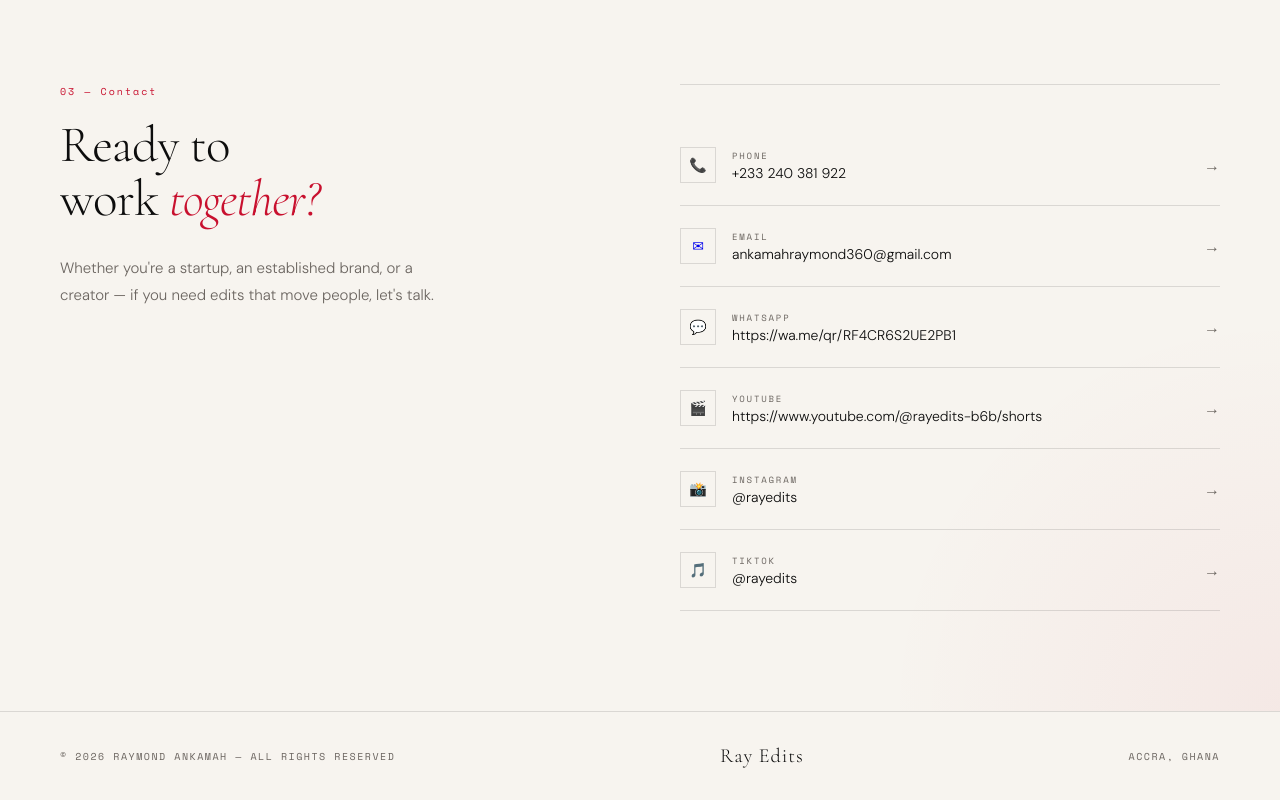
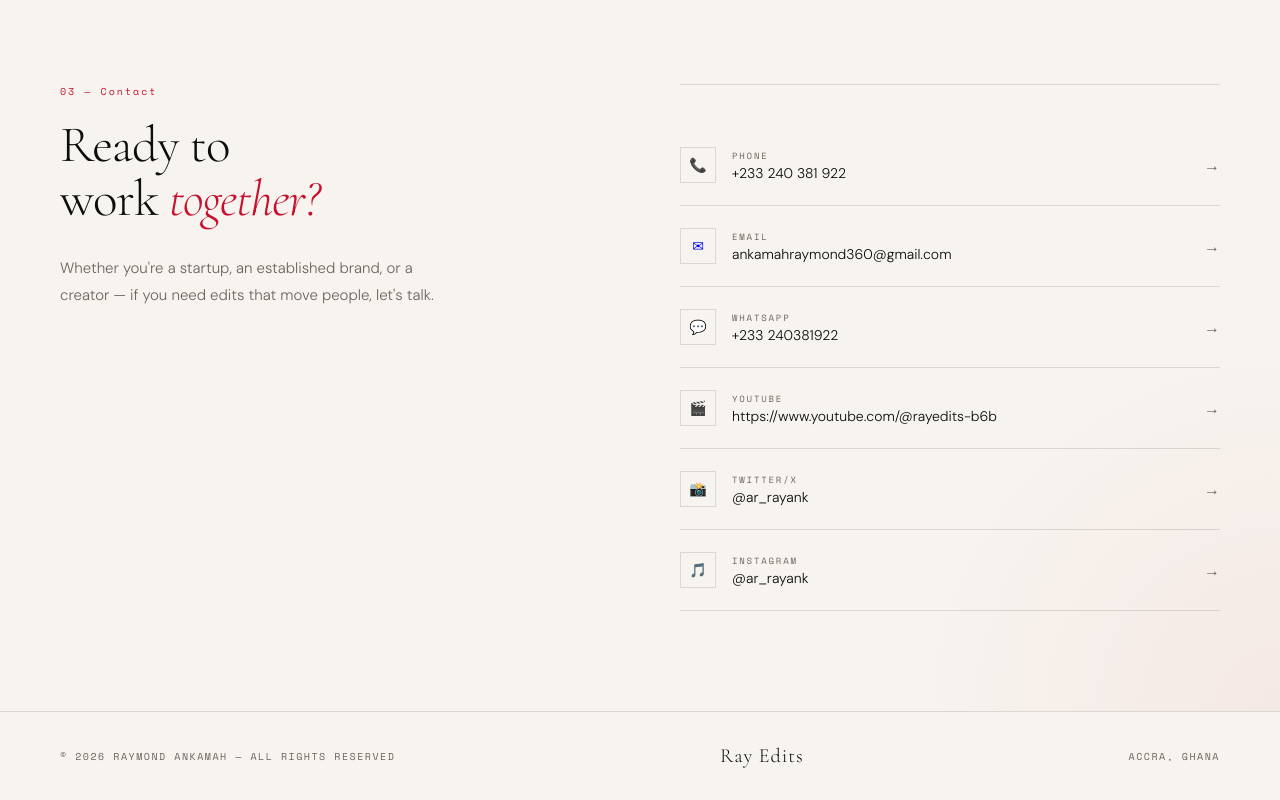
Before and after one commit to Raygamus/ray-edits-professional, a plain HTML site: page index.html in a window 1280 px wide. Shown: the part 2487-3287 px from the top of the page. Drawn offline with nearby package versions, Linux system fonts and the light colour scheme.

Commit message:
Update index.html

```diff
--- a/index.html
+++ b/index.html
@@ -766,7 +766,7 @@
           <div class="contact-link-icon">💬</div>
           <div>
             <div class="contact-link-platform">WhatsApp</div>
-            <div class="contact-link-value">https://wa.me/qr/RF4CR6S2UE2PB1</div>
+            <div class="contact-link-value"> +233 240381922</div>
           </div>
         </div>
         <span class="contact-arrow">→</span>
@@ -776,7 +776,7 @@
           <div class="contact-link-icon">🎬</div>
           <div>
             <div class="contact-link-platform">YouTube</div>
-            <div class="contact-link-value">https://www.youtube.com/@rayedits-b6b/shorts</div>
+            <div class="contact-link-value">https://www.youtube.com/@rayedits-b6b</div>
           </div>
         </div>
         <span class="contact-arrow">→</span>
@@ -785,8 +785,8 @@
         <div class="contact-link-left">
           <div class="contact-link-icon">📸</div>
           <div>
-            <div class="contact-link-platform">Instagram</div>
-            <div class="contact-link-value">@rayedits</div>
+            <div class="contact-link-platform">twitter/X</div>
+            <div class="contact-link-value">@ar_rayank</div>
           </div>
         </div>
         <span class="contact-arrow">→</span>
@@ -795,8 +795,8 @@
         <div class="contact-link-left">
           <div class="contact-link-icon">🎵</div>
           <div>
-            <div class="contact-link-platform">TikTok</div>
-            <div class="contact-link-value">@rayedits</div>
+            <div class="contact-link-platform">instagram</div>
+            <div class="contact-link-value">@ar_rayank</div>
           </div>
         </div>
         <span class="contact-arrow">→</span>
```
